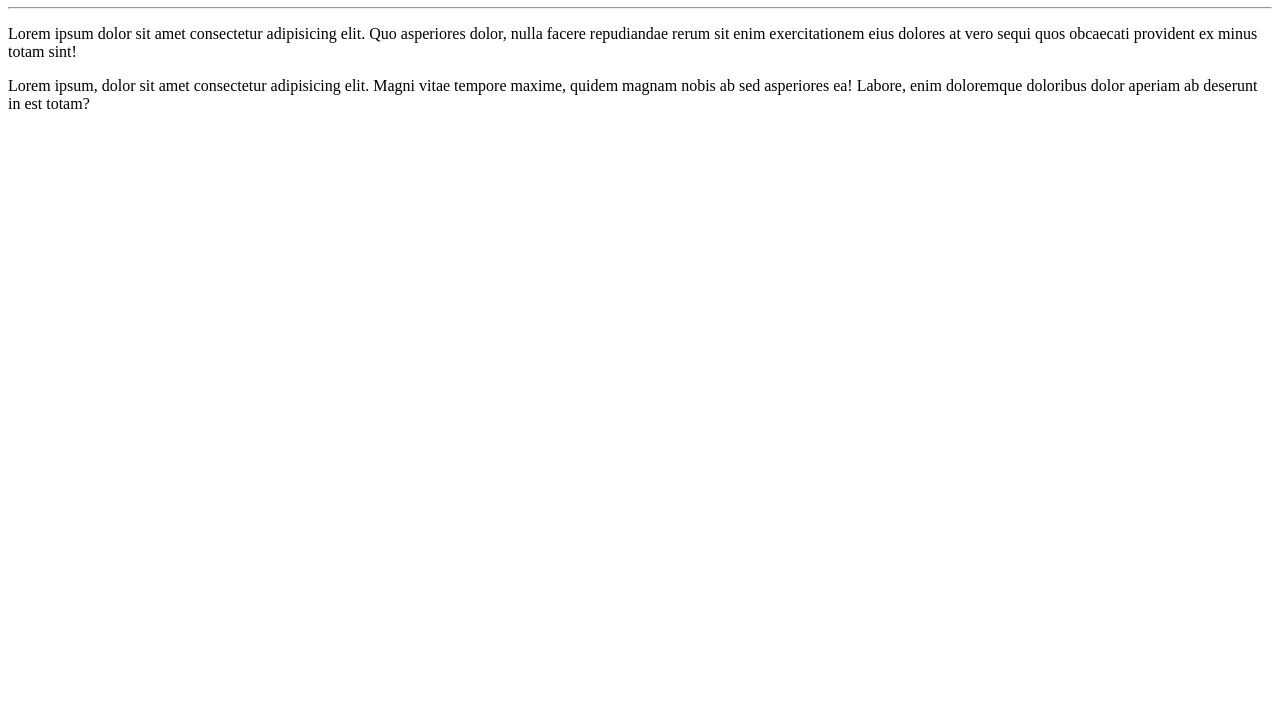
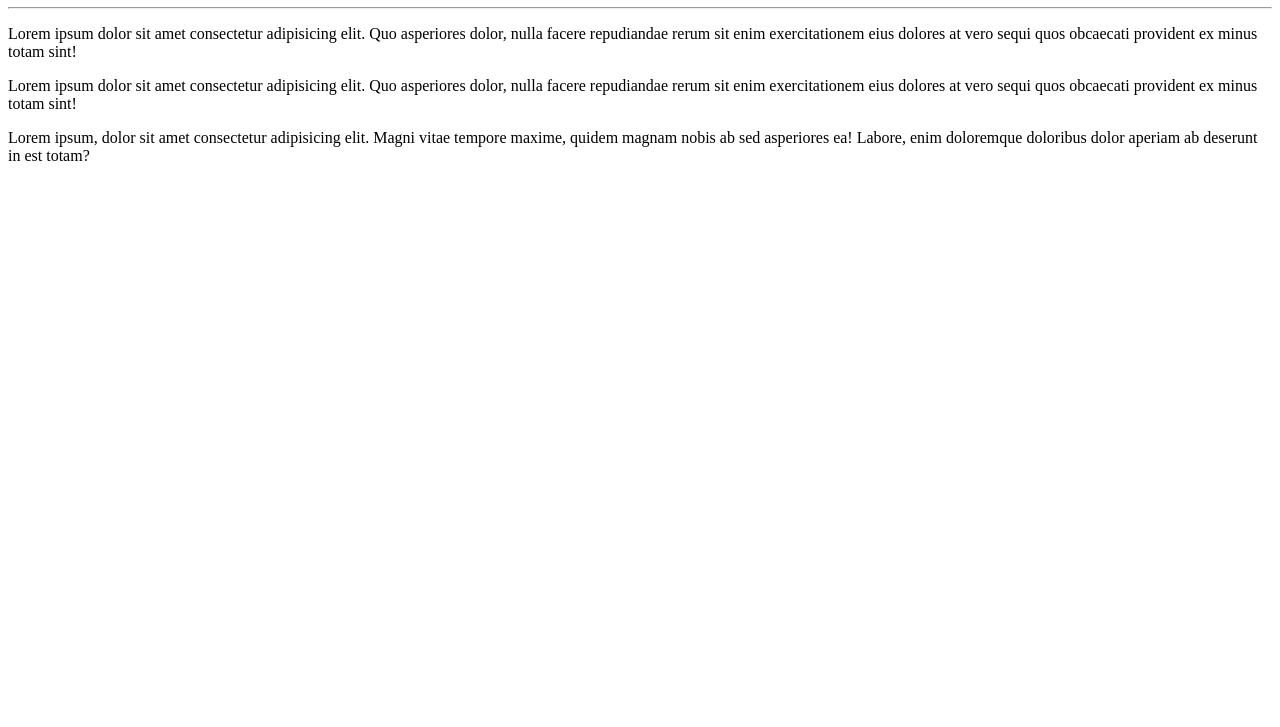
Before and after one commit to Thiago-Nobre/Ola-Mundo, a plain HTML site: page site-exemplo/index.html in a window 1280 px wide. Shown: the part 73-800 px from the top of the page. Drawn offline with Linux system fonts and the light colour scheme.

Commit message:
Update index.html

```diff
--- a/site-exemplo/index.html
+++ b/site-exemplo/index.html
@@ -9,6 +9,7 @@
     <h1>Olá, Mundo!</h1>
     <hr>
     <p>Lorem ipsum dolor sit amet consectetur adipisicing elit. Quo asperiores dolor, nulla facere repudiandae rerum sit enim exercitationem eius dolores at vero sequi quos obcaecati provident ex minus totam sint!</p>
+    <p>Lorem ipsum dolor sit amet consectetur adipisicing elit. Quo asperiores dolor, nulla facere repudiandae rerum sit enim exercitationem eius dolores at vero sequi quos obcaecati provident ex minus totam sint!</p>
     <p>Lorem ipsum, dolor sit amet consectetur adipisicing elit. Magni vitae tempore maxime, quidem magnam nobis ab sed asperiores ea! Labore, enim doloremque doloribus dolor aperiam ab deserunt in est totam?</p>
 </body>
 </html>
```
